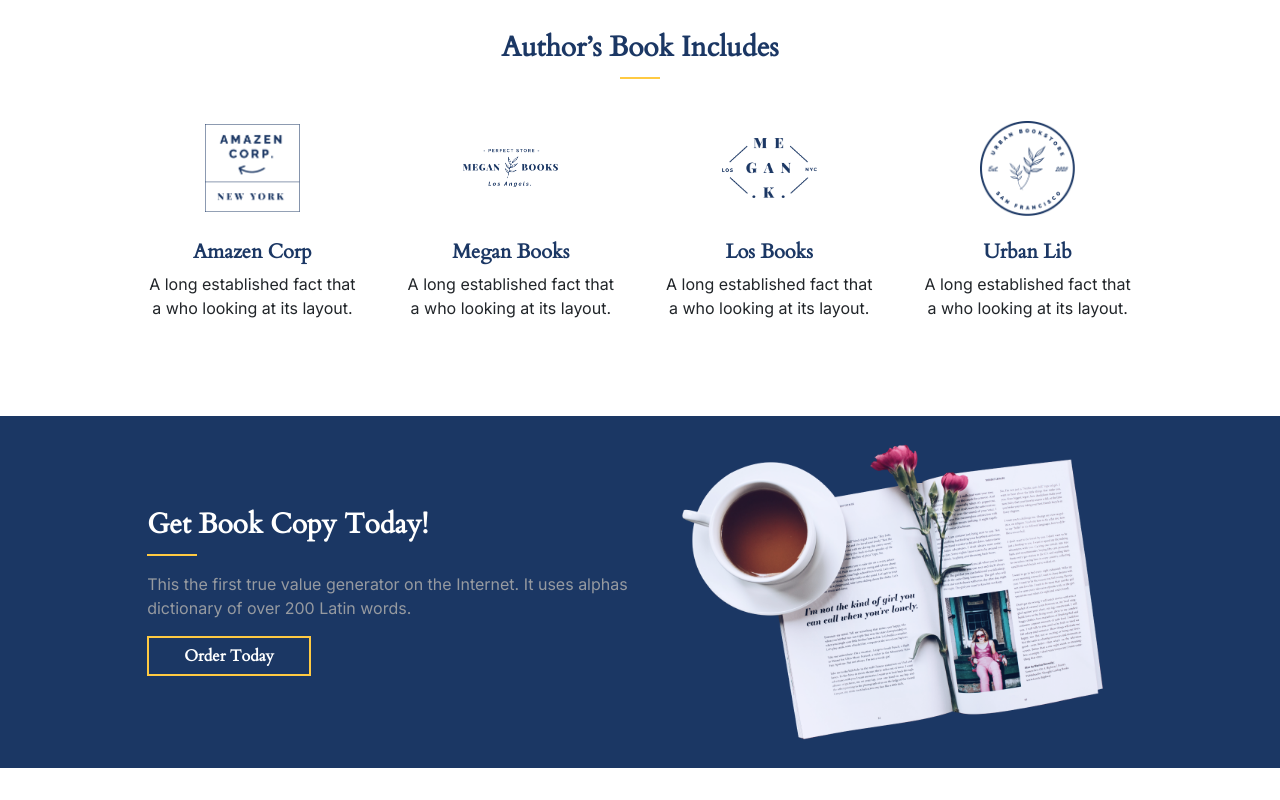
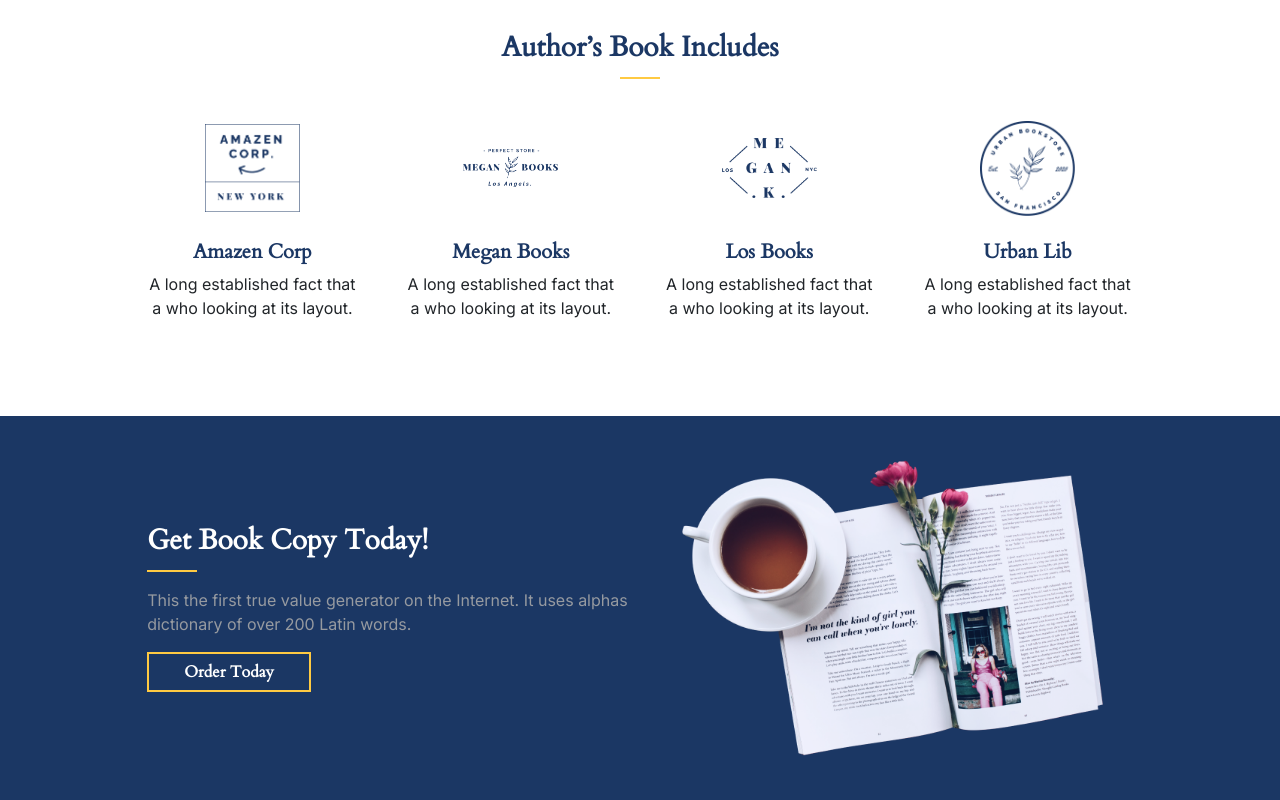
Before and after one commit to KiritoEM/PAGE-BOOK, a React (Create React App) app: page / in a window 1280 px wide. Shown: the part 2096-2896 px from the top of the page. Before the commit the page ends 2864 px from the top, so only its background shows below. Built offline with nearby package versions, Linux system fonts and the light colour scheme.

Commit message:
add responsive to callout

```diff
--- a/src/styles/Home/callout/callout.scss
+++ b/src/styles/Home/callout/callout.scss
@@ -3,8 +3,8 @@
         overflow: hidden;
         height: max-content;
         background-color: $color-primary;
-        padding-top: 1rem;
-        padding-bottom: 1rem;
+        padding-top: 2rem;
+        padding-bottom: 2rem;
         @include container;
 
         @include screen(small){
```
